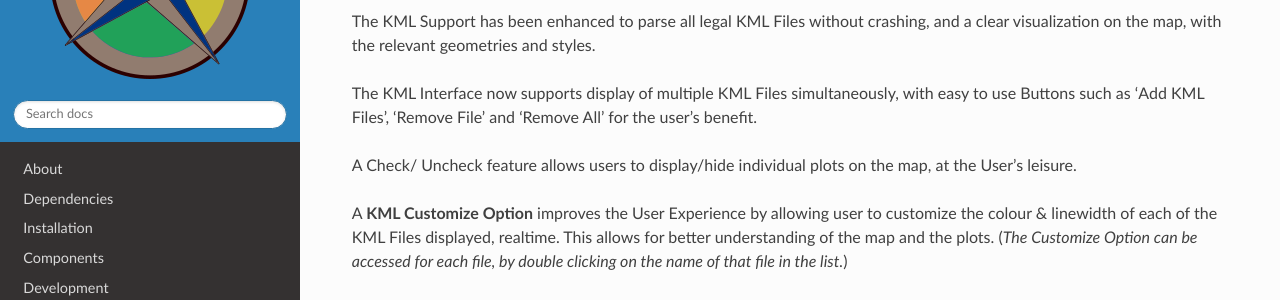
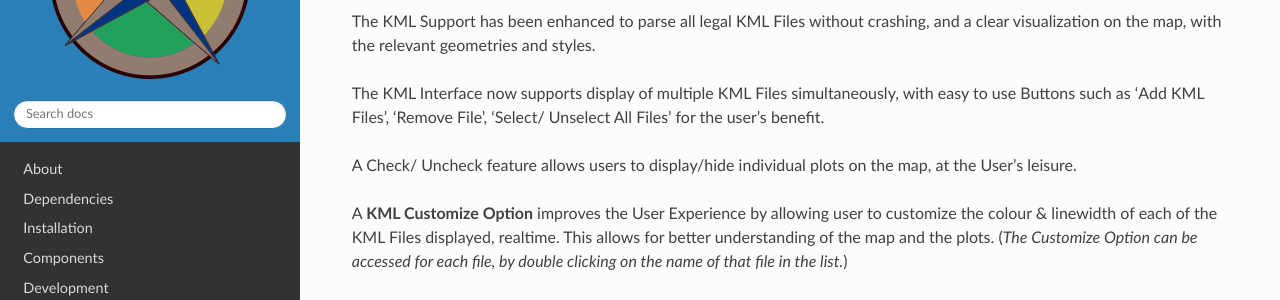
Before and after one commit to Open-MSS/MSS, a Sphinx documentation site: the page built from docs/kml_guide.rst, in a window 1280 px wide and 900 px high, scrolled down 380 px. Shown: the part 174-474 px from the top of the window. Built offline with Sphinx 7.4.7 and the Read the Docs theme 2.0.0, drawn with Linux system fonts in a browser that asks for light colours; pages that are not in the unit, such as notebooks, are missing from menus; the version number could not be read and is left out.

Commit message:
Added info about Select/ Unselect buttons

```diff
--- a/docs/kml_guide.rst
+++ b/docs/kml_guide.rst
@@ -25,7 +25,7 @@ The KML Support has been enhanced to parse all legal KML Files without crashing,
 on the map, with the relevant geometries and styles.
 
 The KML Interface now supports display of multiple KML Files simultaneously, with easy to use Buttons such
-as 'Add KML Files', 'Remove File' and 'Remove All' for the user's benefit.
+as 'Add KML Files', 'Remove File', 'Select/ Unselect All Files' for the user's benefit.
 
 A Check/ Uncheck feature allows users to display/hide individual plots on the map, at the User's leisure.
 
```
